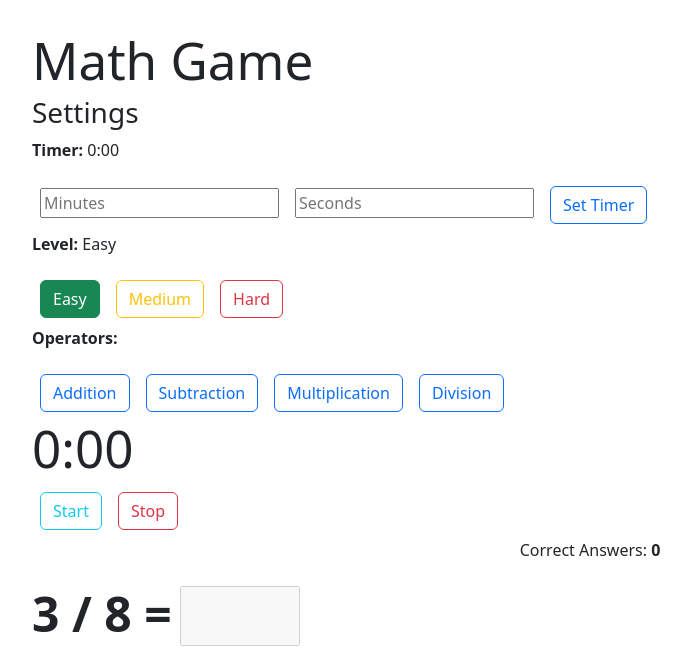
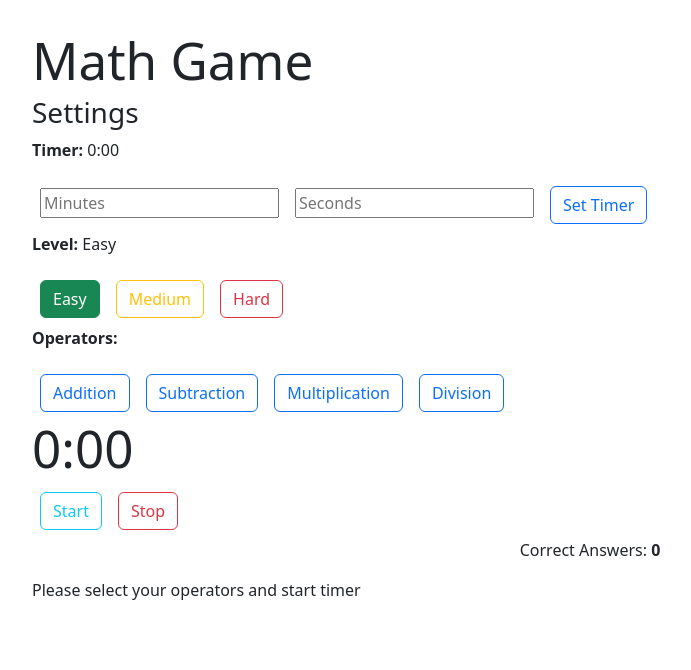
Before and after one commit to BriGuy520/math-game, a React (Vite) app: page / in a window 1280 px wide. Shown: the top 670 px of the page, without its empty margins (50-741 px from the left). Built offline with nearby package versions, Linux system fonts and the light colour scheme.

Commit message:
adding some conditions before the game can start

```diff
--- a/src/App.tsx
+++ b/src/App.tsx
@@ -30,10 +30,8 @@ function App() {
 
     const totalSeconds = (minutes * 60) + seconds;
 
-      setTimer(totalSeconds);
-      setTimeLeft(totalSeconds);
-
-
+    setTimer(totalSeconds);
+    setTimeLeft(totalSeconds);
   }
 
   const handleLevelClick: MouseEventHandler<HTMLButtonElement> = (e: React.MouseEvent<HTMLButtonElement>) => {
@@ -108,7 +106,7 @@ function App() {
           />
       </div>
       <div className="game-container">
-        <Game timeLeft={timeLeft} operators={operators} startGame={startGame} stopGame={stopGame} />
+        <Game timeLeft={timeLeft} operators={operators} startGame={startGame} stopGame={stopGame} startTimer={startTimer} />
       </div>
     </div>
     </>
--- a/src/components/Board.tsx
+++ b/src/components/Board.tsx
@@ -4,14 +4,15 @@ import Input from './Input';
 
 export type BoardProps = {
   timeLeft: number,
+  startTimer: boolean,
   operators: string[],
 }
 
-const Board = ({timeLeft, operators}: BoardProps) => {
+const Board = ({timeLeft, startTimer, operators}: BoardProps) => {
 
-  const [firstValue, setFirstValue] = React.useState(Math.floor(Math.floor(Math.random() * 20)));
-  const [secondValue, setSecondValue] = React.useState(Math.floor(Math.floor(Math.random() * 10)));
-  const [operator, setOperator] = React.useState(operators[Math.floor(Math.random() * operators.length)]);
+  const [firstValue, setFirstValue] = React.useState<number>(Math.floor(Math.floor(Math.random() * 20)));
+  const [secondValue, setSecondValue] = React.useState<number>(Math.floor(Math.floor(Math.random() * 20)));
+  const [operator, setOperator] = React.useState<string>(operators[Math.floor(Math.random() * operators.length)]);
 
   const [guess, setGuess] = React.useState<string>("");
 
@@ -68,10 +69,15 @@ const Board = ({timeLeft, operators}: BoardProps) => {
       <div className="score-container">
         <p>Correct Answers: <b>{correct}</b></p>
       </div>
-      <div className="guess-container">
-        <p>{firstValue} {displayOperator} {secondValue} = </p>
-        <Input timeLeft={timeLeft} handleChange={handleGuess} checkGuess={checkGuess} inputValue={guess} />
-      </div>
+      {operators.length > 0 && startTimer ?
+          <div className="guess-container">
+
+                <p>{firstValue} {displayOperator} {secondValue} = </p>
+                <Input timeLeft={timeLeft} handleChange={handleGuess} checkGuess={checkGuess} inputValue={guess} />
+          </div>
+        :
+          <p>Please select your operators and start timer</p>
+      }
     </div>
   );
 
--- a/src/components/Game.tsx
+++ b/src/components/Game.tsx
@@ -5,13 +5,13 @@ import Board, { BoardProps } from './Board';
 
 type GameProps = TimerProps & BoardProps;
 
-const Game = ({timeLeft, operators, stopGame, startGame}: GameProps) => {
+const Game = ({timeLeft, operators, stopGame, startGame, startTimer}: GameProps) => {
 
 
   return (
     <>
       <Timer timeLeft={timeLeft} startGame={startGame} stopGame={stopGame} />
-      <Board timeLeft={timeLeft} operators={operators} />
+      <Board timeLeft={timeLeft} startTimer={startTimer} operators={operators} />
     </>
   )
 }
```
